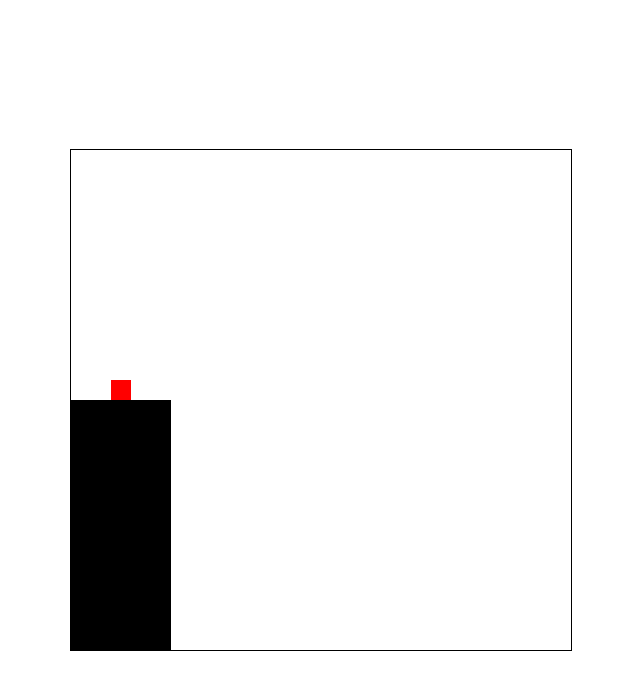
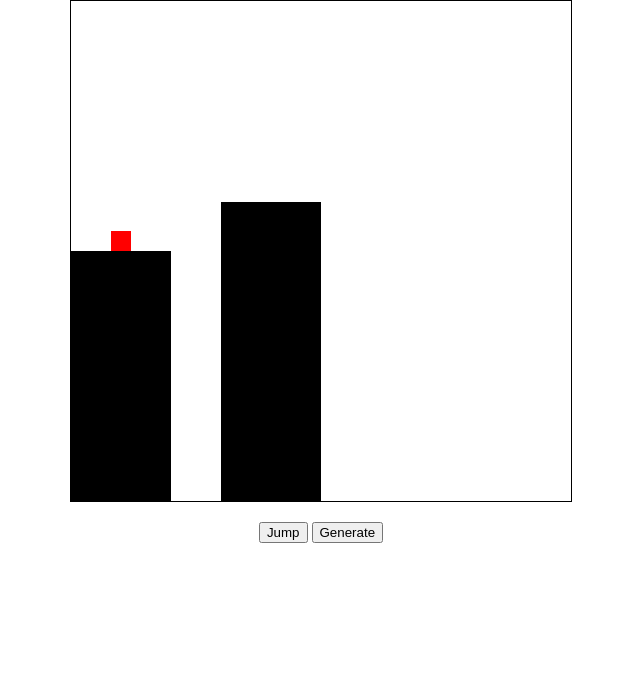
Before and after one commit to HiImRussel/AI-game, a website with bundled scripts: page index.html in a window 1280 px wide. Shown: the whole page, without its empty margins (319-959 px from the left). Built offline with nearby package versions, Linux system fonts and the light colour scheme.

Commit message:
skok + generowanie blokow

```diff
--- a/index.html
+++ b/index.html
@@ -10,6 +10,10 @@
         <div id="root-canvas" class="map">
             <div class="platform"></div>
         </div>
+        <div class="action-buttons">
+            <button id="hero-jump">Jump</button>
+            <button id="generate-block">Generate</button>
+        </div>
     </body>
     <script type="module" src="./src/js/main.js"></script>
 </html>
--- /dev/null
+++ b/src/js/config.js
@@ -0,0 +1,7 @@
+export const heroNumbers = 1;
+
+export const heroData = {
+    maxJump: 150,
+};
+
+export const borderThiccness = 2;
--- a/src/js/generateBlock.js
+++ b/src/js/generateBlock.js
@@ -1,3 +1,25 @@
-const generateBlock = () => {};
+import { heroData } from "./config.js";
+import getElementPositionFromBottom from "./helpers/getElementPositionFromBottom.js";
+
+const generateBlock = () => {
+    const hero = document.querySelector(".hero");
+    const lastPlatform = Array.from(
+        document.querySelectorAll(".platform")
+    ).pop();
+    const rootContainer = document.getElementById("root-canvas");
+
+    const platform = document.createElement("div");
+    platform.classList.add("platform");
+    platform.style.left =
+        lastPlatform.offsetLeft + 50 + lastPlatform.offsetWidth;
+
+    platform.style.height =
+        Math.floor(
+            Math.random() *
+                (getElementPositionFromBottom(hero) + heroData.maxJump - 20 + 1)
+        ) + 20;
+
+    rootContainer.appendChild(platform);
+};
 
 export default generateBlock;
--- /dev/null
+++ b/src/js/helpers/getElementPositionFromBottom.js
@@ -0,0 +1,14 @@
+import { borderThiccness } from "../config.js";
+
+const getElementPositionFromBottom = (element) => {
+    const rootContainer = document.getElementById("root-canvas");
+
+    return (
+        rootContainer.offsetHeight -
+        element.offsetTop -
+        borderThiccness -
+        element.offsetHeight
+    );
+};
+
+export default getElementPositionFromBottom;
--- a/src/js/hero.js
+++ b/src/js/hero.js
@@ -1,4 +1,4 @@
-const heroNumbers = 100;
+import { heroNumbers } from "./config.js";
 
 const generateHeroes = () => {
     const rootContainer = document.getElementById("root-canvas");
--- a/src/js/heroMoves.js
+++ b/src/js/heroMoves.js
@@ -0,0 +1,32 @@
+import { heroData } from "./config.js";
+import generateBlock from "./generateBlock.js";
+import getElementPositionFromBottom from "./helpers/getElementPositionFromBottom.js";
+
+export const heroJump = () => {
+    const heroes = document.querySelectorAll(".hero");
+
+    heroes.forEach((hero) => {
+        let leftPosition = hero.offsetLeft;
+        let bottomPositon = getElementPositionFromBottom(hero);
+        let topJumpPos = 0;
+
+        const interval = setInterval(() => {
+            leftPosition += 5;
+            hero.style.left = leftPosition;
+
+            if (topJumpPos <= heroData.maxJump) {
+                bottomPositon += 10;
+                hero.style.bottom = bottomPositon;
+
+                topJumpPos += 10;
+            } else if (bottomPositon > 0) {
+                bottomPositon -= 10;
+                hero.style.bottom = bottomPositon;
+            } else {
+                clearInterval(interval);
+            }
+        }, 50);
+    });
+
+    generateBlock();
+};
--- a/src/js/main.js
+++ b/src/js/main.js
@@ -1,7 +1,16 @@
+import generateBlock from "./generateBlock.js";
 import generateHeroes from "./hero.js";
+import { heroJump } from "./heroMoves.js";
 
 const initApp = () => {
     generateHeroes();
+    generateBlock();
+
+    const jumpButton = document.getElementById("hero-jump");
+    const generateBlockButton = document.getElementById("generate-block");
+
+    jumpButton.addEventListener("click", heroJump);
+    generateBlockButton.addEventListener("click", generateBlock);
 };
 
 initApp();
--- a/src/scss/blocks/_hero.scss
+++ b/src/scss/blocks/_hero.scss
@@ -3,6 +3,7 @@
     height: 20px;
     position: absolute;
     background-color: red;
-    top: 230px;
+    bottom: 250px;
     left: 40px;
+    transition: all 0.25s linear;
 }
--- a/src/scss/blocks/_map.scss
+++ b/src/scss/blocks/_map.scss
@@ -6,4 +6,5 @@
     align-items: flex-end;
     overflow-y: hidden;
     position: relative;
+    overflow: hidden;
 }
--- a/src/scss/blocks/_platform.scss
+++ b/src/scss/blocks/_platform.scss
@@ -2,4 +2,7 @@
     width: 100px;
     height: 50%;
     background-color: black;
+    position: absolute;
+    bottom: 0;
+    left: 0;
 }
--- a/src/scss/main.scss
+++ b/src/scss/main.scss
@@ -10,4 +10,9 @@ body {
     display: flex;
     align-items: center;
     justify-content: center;
+    flex-direction: column;
 }
+
+.action-buttons {
+    margin-top: 20px;
+}
```
Also changed, not shown: src/scss/main.css, 1 other file.
